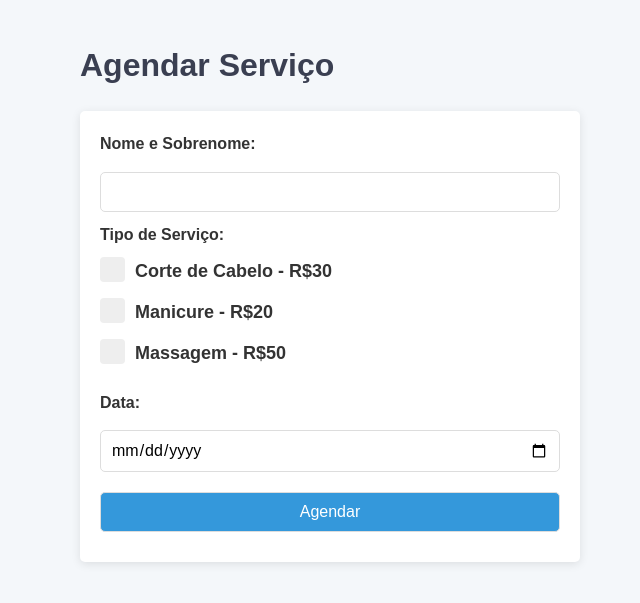
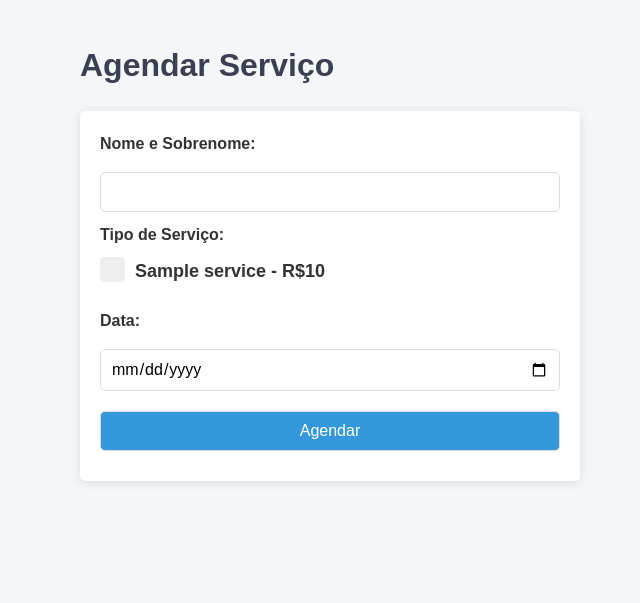
Before and after one commit to flaviomnz/agendador, a Flask app: template templates/schedule.html in a window 1280 px wide. Shown: the top 603 px of the page, without its empty margins (180-820 px from the left). Run offline with Flask 3, Linux system fonts and the light colour scheme; the template is opened without the code that fills it: most values are stand-ins (such as "Sample title", 1, 10 or a date in 2020).

Commit message:
v3 - notify + css's

```diff
--- a/app.py
+++ b/app.py
@@ -1,30 +1,41 @@
 from flask import Flask, render_template, request, redirect, url_for
 
 app = Flask(__name__)
+
+# Definindo os serviços e preços no backend
+services = [
+    {"name": "Corte de Cabelo", "price": 30},
+    {"name": "Manicure", "price": 20},
+    {"name": "Massagem", "price": 50}
+]
+
 appointments = []
 
 @app.route('/')
 def index():
     return render_template('index.html', appointments=appointments)
 
-
-# fazendo get e post das informações
 @app.route('/schedule', methods=['GET', 'POST'])
 def schedule():
     if request.method == 'POST':
         name = request.form['name']
-        service = request.form['service']
+        selected_services = request.form.getlist('service')  # Captura múltiplos valores de checkbox
         date = request.form['date']
-        appointments.append({'name': name, 'service': service, 'date': date})
+
+        # Processa cada serviço selecionado para separar o nome e o preço
+        processed_services = []
+        for service in selected_services:
+            service_name, service_price = service.split(' - ')  # Separa nome do serviço e preço
+            processed_services.append({'name': service_name, 'price': service_price})
+
+        # Adiciona o agendamento com nome, serviços processados e data
+        appointments.append({'name': name, 'services': processed_services, 'date': date})
         return redirect(url_for('index'))
-    return render_template('schedule.html')
+    return render_template('schedule.html', services=services)
 
-#página adm
 @app.route('/admin')
 def admin():
     return render_template('admin.html', appointments=appointments)
 
-
-
 if __name__ == '__main__':
     app.run(debug=True)
--- /dev/null
+++ b/static/notify.js
@@ -0,0 +1,40 @@
+document.getElementById('scheduleForm').addEventListener('submit', function (event) {
+    event.preventDefault(); // Impede o envio imediato do formulário
+
+    // vai captura os valores selecionados
+    const name = document.getElementById('name').value;
+    const date = document.getElementById('date').value;
+    const selectedServices = Array.from(document.querySelectorAll('input[name="service"]:checked'));
+
+    if (selectedServices.length === 0) {
+        showNotification('Por favor, selecione pelo menos um serviço.', true);
+        return;
+    }
+
+    // responsavel por construir a mensagem de notificação com os serviços selecionados
+    let serviceDetails = selectedServices.map(service => service.value).join(', ');
+    let message = `Você está agendando: ${serviceDetails} na data ${date}.`;
+
+    //
+    showNotification(message);
+
+    // Envia o formulário após mostrar a notificação
+    setTimeout(() => {
+        document.getElementById('scheduleForm').submit();
+    }, 2000); // delay de 2sec
+});
+
+// Função para exibir a notificação
+function showNotification(message, isError = false) {
+    const notification = document.getElementById('notification');
+    const notificationMessage = document.getElementById('notificationMessage');
+    notificationMessage.textContent = message;
+    notification.classList.add(isError ? 'error' : '');
+    notification.style.display = 'block';
+}
+
+// Função para fechar a notificação
+function closeNotification() {
+    const notification = document.getElementById('notification');
+    notification.style.display = 'none';
+}
--- a/templates/schedule.html
+++ b/templates/schedule.html
@@ -5,37 +5,38 @@
     <meta name="viewport" content="width=device-width, initial-scale=1.0">
     <title>Agendar Serviço</title>
     <link rel="stylesheet" href="{{ url_for('static', filename='styles.css') }}">
+    <link rel="stylesheet" href="{{ url_for('static', filename='notify.css') }}">
 </head>
 <body>
     <div class="container">
         <h1>Agendar Serviço</h1>
-        <form action="/schedule" method="post">
+        <form id="scheduleForm" action="/schedule" method="post">
             <label for="name">Nome e Sobrenome:</label>
             <input type="text" id="name" name="name" required>
 
             <label>Tipo de Serviço:</label>
             <div class="checkbox-group">
-                <label class="checkbox-container">
-                    Corte de Cabelo - R$30
-                    <input type="checkbox" name="service" value="Corte de Cabelo - R$30">
-                    <span class="checkmark"></span>
-                </label>
-                <label class="checkbox-container">
-                    Manicure - R$20
-                    <input type="checkbox" name="service" value="Manicure - R$20">
-                    <span class="checkmark"></span>
-                </label>
-                <label class="checkbox-container">
-                    Massagem - R$50
-                    <input type="checkbox" name="service" value="Massagem - R$50">
-                    <span class="checkmark"></span>
-                </label>
+                {% for service in services %}
+                    <label class="checkbox-container">
+                        {{ service.name }} - R${{ service.price }}
+                        <input type="checkbox" name="service" value="{{ service.name }} - R${{ service.price }}">
+                        <span class="checkmark"></span>
+                    </label>
+                {% endfor %}
             </div>
 
             <label for="date">Data:</label>
             <input type="date" id="date" name="date" required>
             <button type="submit">Agendar</button>
         </form>
+
+        <!-- notify -->
+        <div class="notification" id="notification">
+            <span id="notificationMessage"></span>
+            <span class="close-btn" onclick="closeNotification()">×</span>
+        </div>
     </div>
+
+    <script src="{{ url_for('static', filename='notify.js') }}"></script>
 </body>
 </html>
```
Also changed, not shown: static/notify.css (added, +29 -0 lines), templates/admin.html (+8 -4 lines), templates/index.html (+8 -3 lines).
